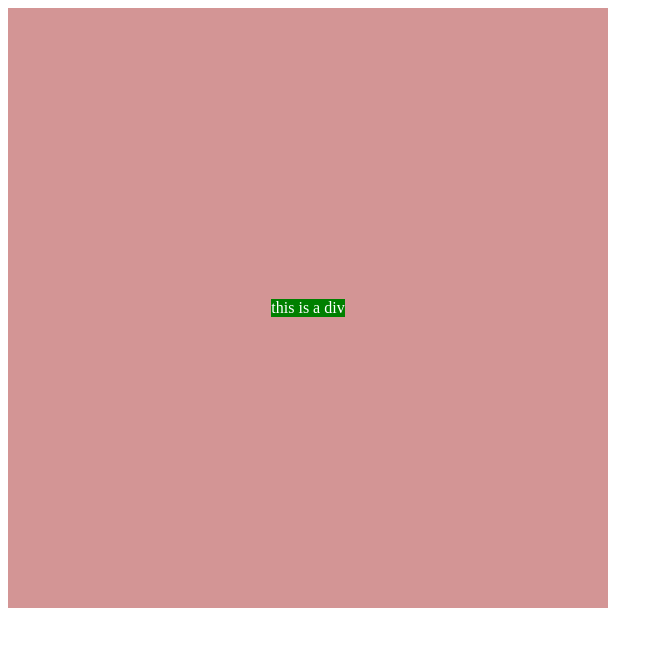
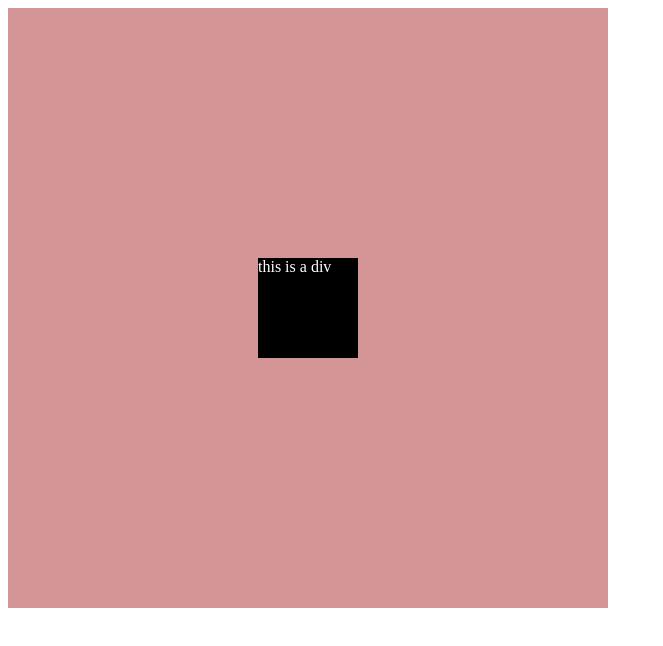
Before and after one commit to ndethn/etch-a-sketch, a plain HTML site: page index.html in a window 1280 px wide. Shown: the whole page, without its empty margins (0-663 px from the left). Drawn offline with Linux system fonts and the light colour scheme.

Commit message:
Add class name to div square and style it in css file

```diff
--- a/app.js
+++ b/app.js
@@ -19,7 +19,7 @@
 const mainContainer = document.getElementById('container');
 
 const aDiv = document.createElement('div');
-aDiv.style.backgroundColor = 'green';
+aDiv.classList.add('divSq');
 aDiv.textContent = 'this is a div';
 
 mainContainer.appendChild(aDiv);
--- a/styles.css
+++ b/styles.css
@@ -8,8 +8,8 @@
     height: 600px;
 }
 
-#divSq {
+.divSq {
     background-color: black;
-    width: 50px;
-    height: 50px;
+    width: 100px;
+    height: 100px;
 }
```
